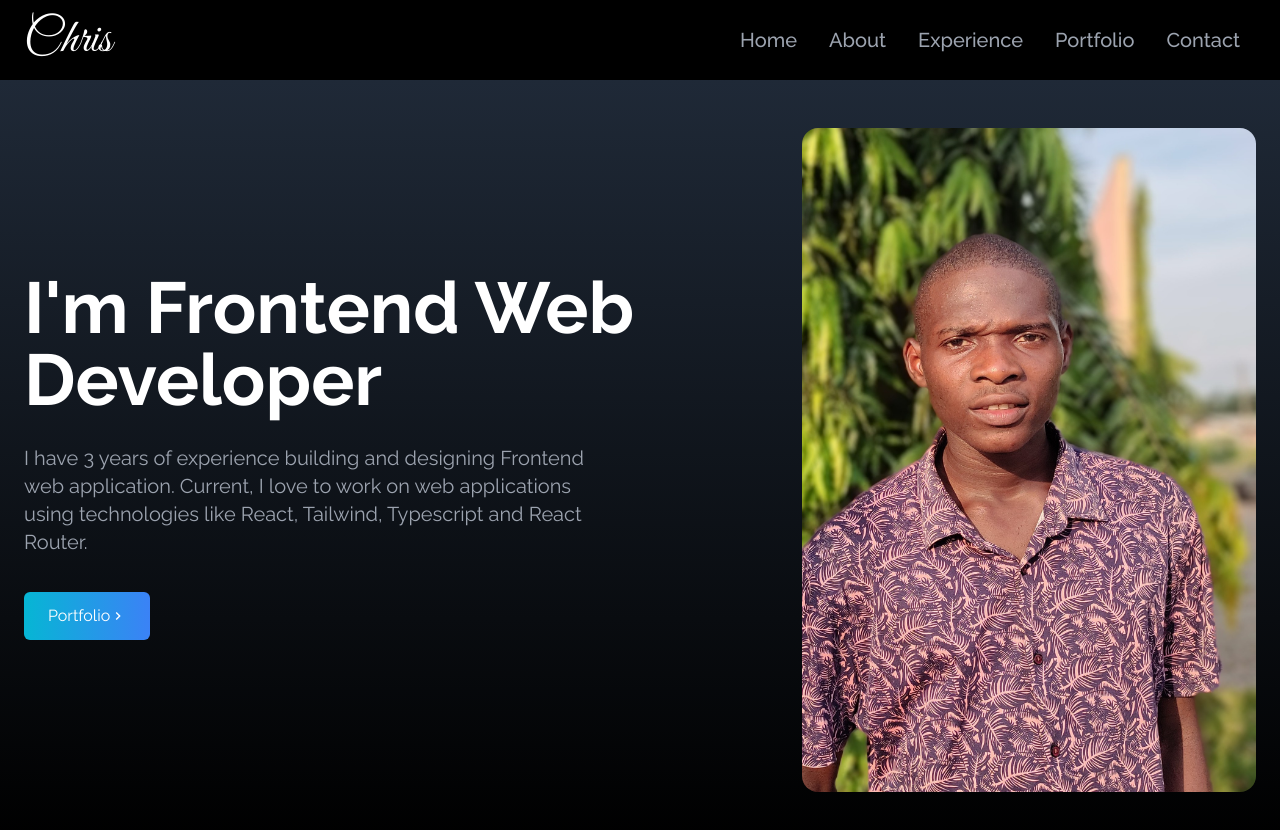
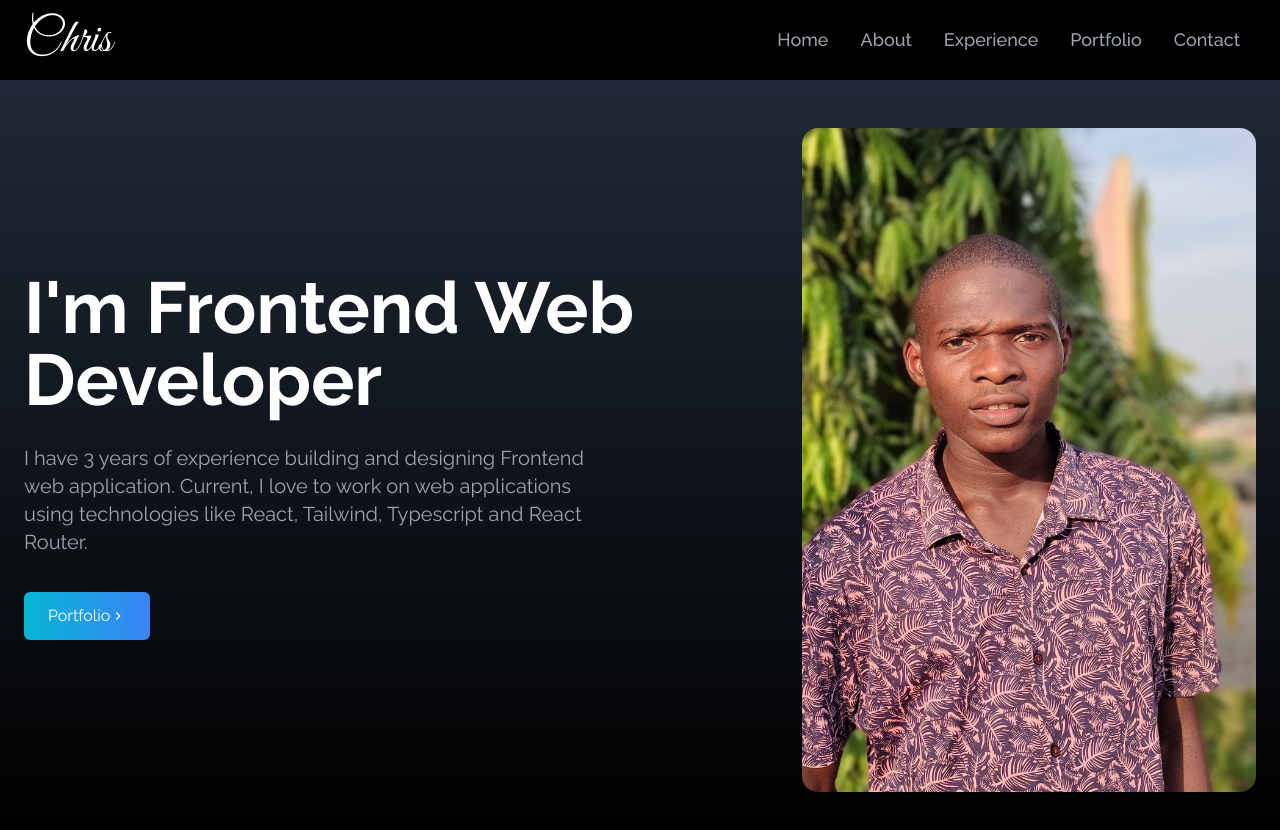
Before and after one commit to chrisnebo2/Portfolio, a React (Vite) app: page / in a window 1280 px wide. Shown: the top 830 px of the page. Built offline with nearby package versions, Linux system fonts and the light colour scheme.

Commit message:
Just a little bit of styling no new component added

```diff
--- a/src/components/NavBar.jsx
+++ b/src/components/NavBar.jsx
@@ -35,7 +35,7 @@ function NavBar() {
             <ul className="hidden md:flex">
                 {
                     myLinks.map(({link, id}) => (
-                        <li key={id} className="capitalize text-xl font-medium px-4 text-gray-400 hover:scale-105 duration-200 ease-out cursor-pointer hover:text-gray-200">{link}</li>
+                        <li key={id} className="capitalize text-lg font-medium px-4 text-gray-400 hover:scale-105 duration-200 ease-out cursor-pointer hover:text-gray-200">{link}</li>
                     ))
                 }
             </ul>
```
